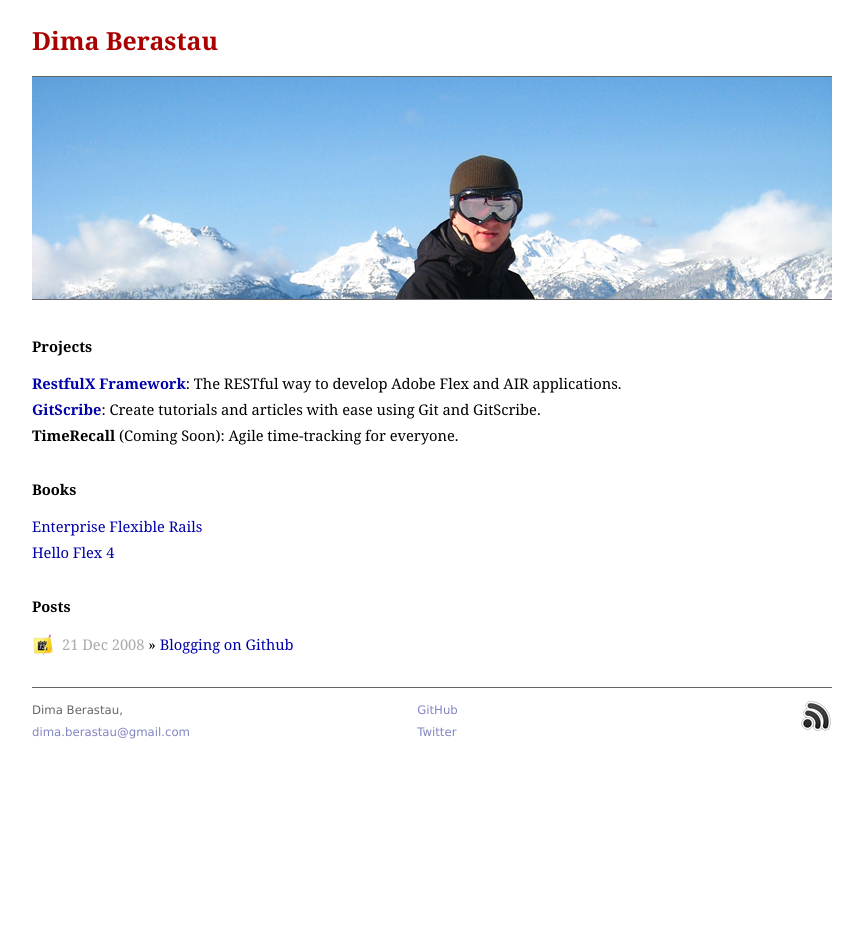
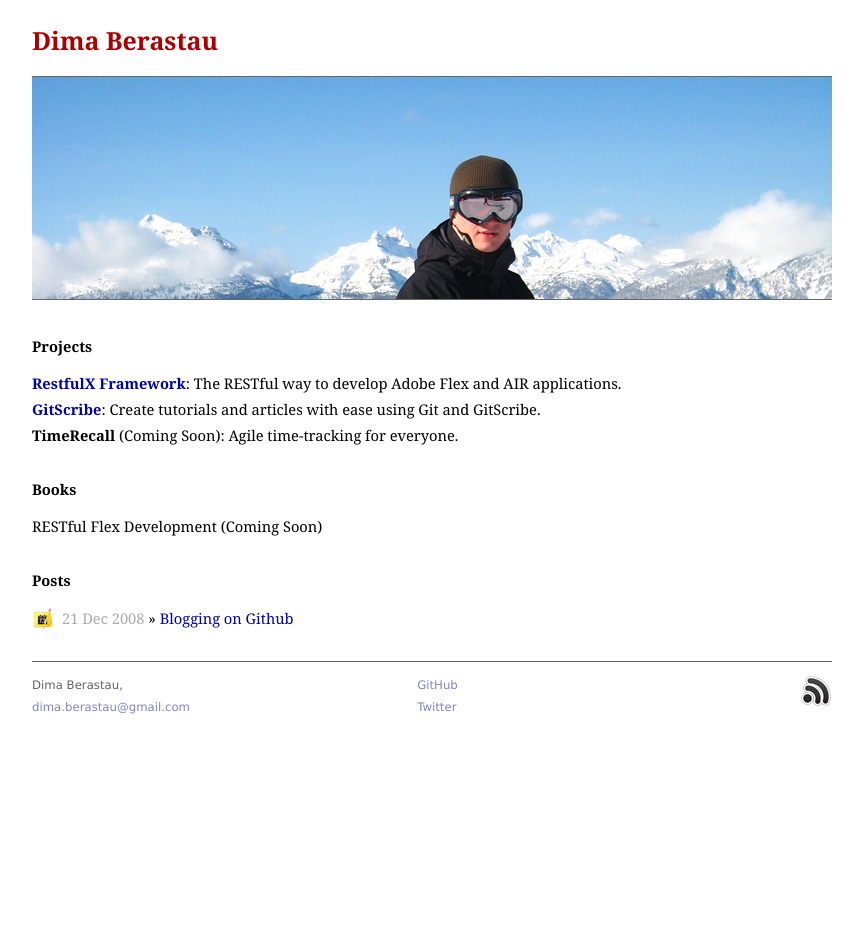
Before and after one commit to dima/dima.github.io, a Jekyll site: the page built from index.html, in a window 1280 px wide. Shown: the whole page, without its empty margins (208-1071 px from the left). Built offline with Jekyll 4.4.1, drawn with Linux system fonts in a browser that asks for light colours.

Commit message:
Tweaked the website.

```diff
--- a/index.html
+++ b/index.html
@@ -13,8 +13,7 @@ title: Dima Berastau
 
   <h1 id="books">Books</h1>
   <ul class="posts">
-    <li><a href="http://manning.com/armstrong2">Enterprise Flexible Rails</a></li>
-    <li><a href="http://manning.com/armstrong3">Hello Flex 4</a></li>
+    <li>RESTful Flex Development (Coming Soon)</li>
   </ul>
 
   <h1>Posts</h1>
```
